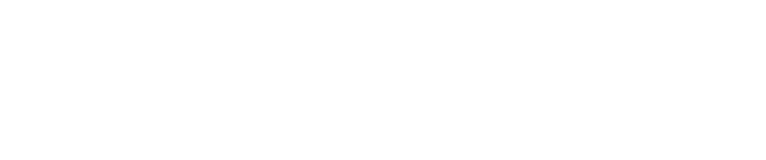
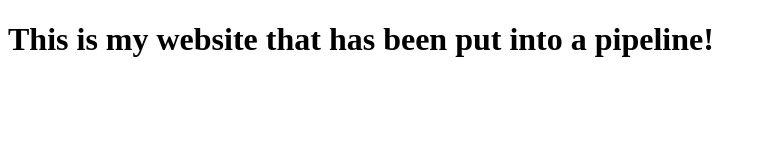
Before and after one commit to nigelph/pipeline-test, a website: page index.html in a window 1280 px wide. Shown: the whole page, without its empty margins (0-766 px from the left). Drawn offline with Linux system fonts and the light colour scheme.

Commit message:
added message in home page

```diff
--- a/index.html
+++ b/index.html
@@ -7,6 +7,6 @@
     <title>Document</title>
 </head>
 <body>
-
+    <h1>This is my website that has been put into a pipeline!</h1>
 </body>
 </html>
```
